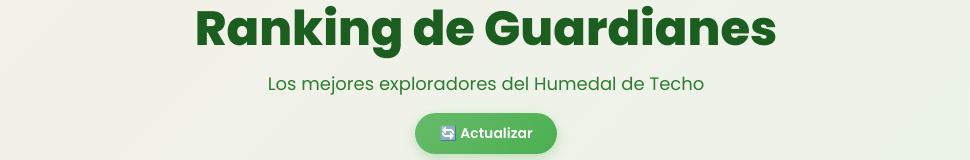
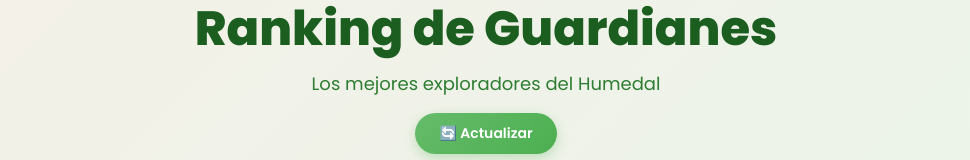
Before and after one commit to Michaelgp96/HumedalWebGL_Proyecto, a React (Vite) app: page / in a window 1280 px wide. Shown: the part 2711-2871 px from the top of the page, without its empty margins (154-1124 px from the left). Built offline with nearby package versions, Linux system fonts and the light colour scheme; no server answers; the database is empty.

Commit message:
Correción texto

```diff
--- a/src/components/Ranking.jsx
+++ b/src/components/Ranking.jsx
@@ -345,7 +345,7 @@ export default function Ranking({ user }) {
             <span className="ranking-icon">🏆</span>
             <h2 className="ranking-title">Ranking de Guardianes</h2>
             <p className="ranking-subtitle">
-              Los mejores exploradores del Humedal de Techo
+              Los mejores exploradores del Humedal
             </p>
             <button className="refresh-btn" onClick={fetchRanking}>
               🔄 Actualizar
```
